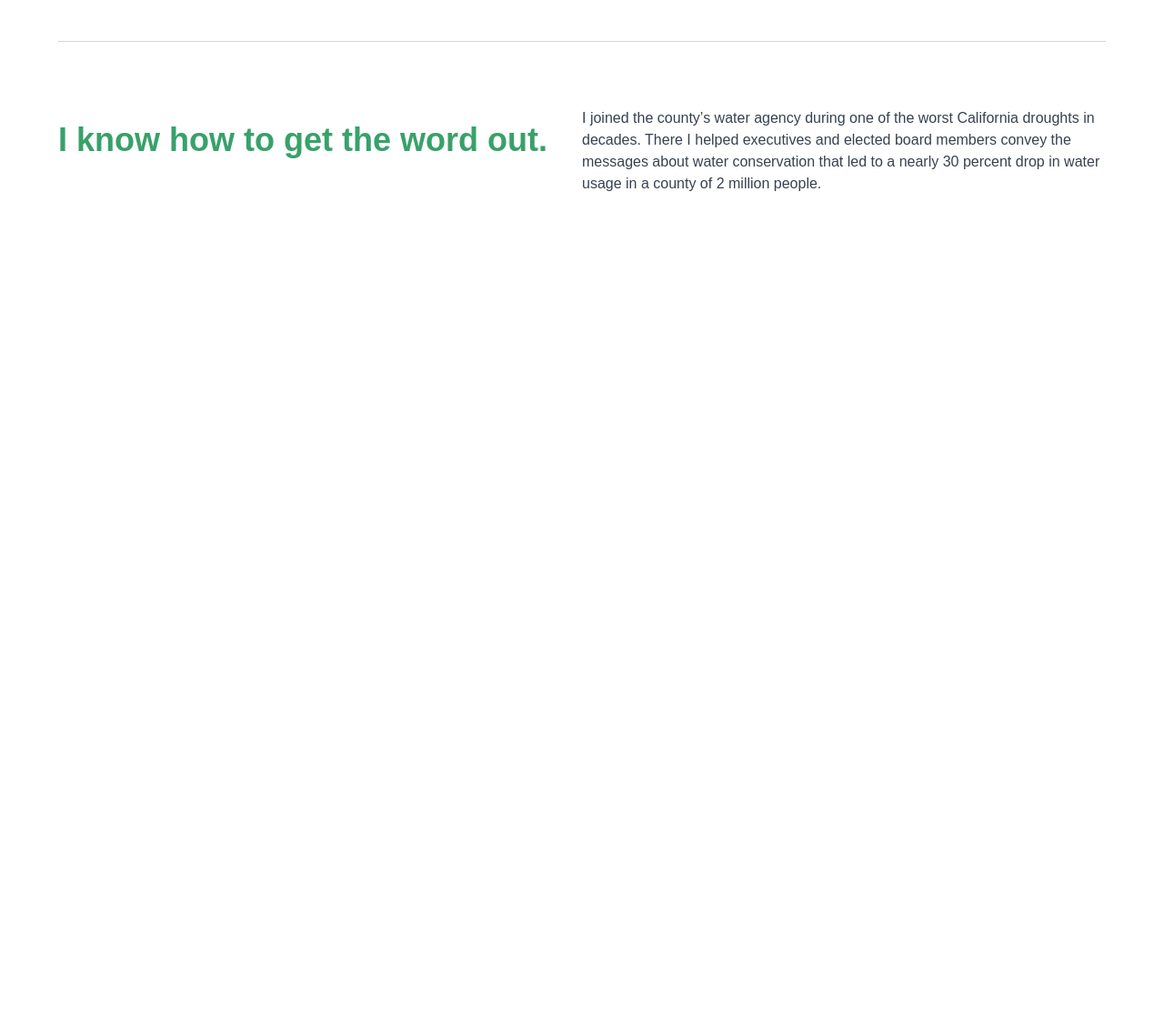
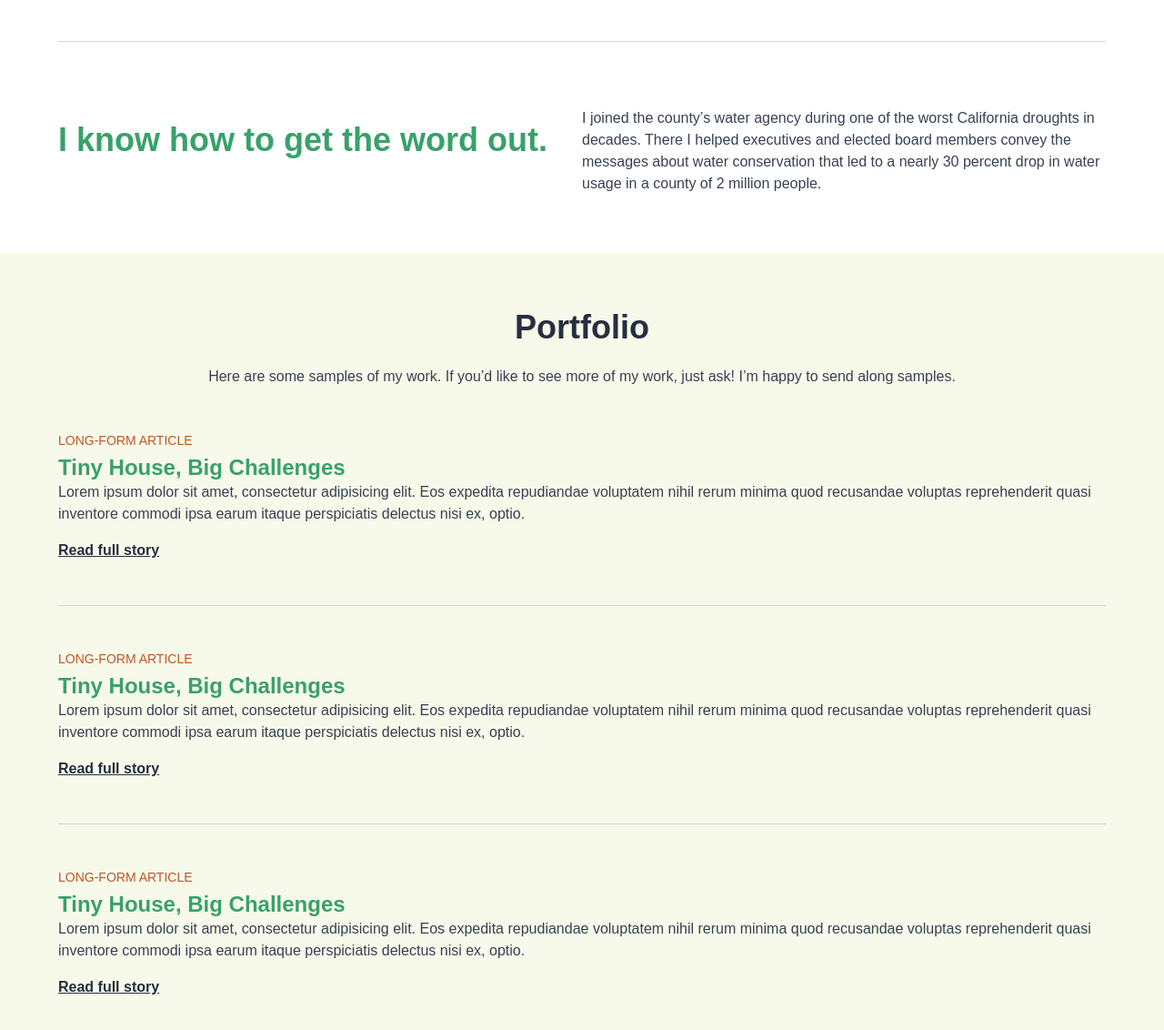
Before and after one commit to dtjv/colleen, a website: page src/index.html in a window 1280 px wide. Shown: the part 1864-2996 px from the top of the page at 91% size. Before the commit the page ends 2142 px from the top, so only its background shows below. Drawn offline with Linux system fonts and the light colour scheme; a web font is replaced by a local one.

Commit message:
Refactor: portfolio

```diff
--- a/src/index.html
+++ b/src/index.html
@@ -8,6 +8,7 @@
     <link href="./css/app.css" rel="stylesheet" />
   </head>
   <body>
+    <!-- nav -->
     <section>
       <div class="px-shell">
         <div class="nav">
@@ -22,6 +23,8 @@
         </div>
       </div>
     </section>
+
+    <!-- hero -->
     <section>
       <div class="px-shell hero-shell">
         <div class="hero">
@@ -39,6 +42,8 @@
         </div>
       </div>
     </section>
+
+    <!-- mkt -->
     <section>
       <div class="px-shell py-shell bg-tertiary-lite">
         <div class="mkt">
@@ -150,6 +155,8 @@
         </div>
       </div>
     </section>
+
+    <!-- why -->
     <section>
       <div class="px-shell py-shell">
         <div class="why">
@@ -203,5 +210,57 @@
         </div>
       </div>
     </section>
+
+    <!-- portfolio -->
+    <section>
+      <div class="px-shell py-shell bg-tertiary-lite">
+        <div class="portfolio">
+          <div class="portfolio-block">
+            <h3>Portfolio</h3>
+            <p>
+              Here are some samples of my work. If you’d like to see more of my
+              work, just ask! I’m happy to send along samples.
+            </p>
+          </div>
+          <ul class="portfolio-articles">
+            <li class="portfolio-article">
+              <p class="article-type">Long-Form Article</p>
+              <h4>Tiny House, Big Challenges</h4>
+              <p class="article-description">
+                Lorem ipsum dolor sit amet, consectetur adipisicing elit. Eos
+                expedita repudiandae voluptatem nihil rerum minima quod
+                recusandae voluptas reprehenderit quasi inventore commodi ipsa
+                earum itaque perspiciatis delectus nisi ex, optio.
+              </p>
+              <a href="">Read full story</a>
+            </li>
+            <div class="divider"></div>
+            <li class="portfolio-article">
+              <p class="article-type">Long-Form Article</p>
+              <h4>Tiny House, Big Challenges</h4>
+              <p class="article-description">
+                Lorem ipsum dolor sit amet, consectetur adipisicing elit. Eos
+                expedita repudiandae voluptatem nihil rerum minima quod
+                recusandae voluptas reprehenderit quasi inventore commodi ipsa
+                earum itaque perspiciatis delectus nisi ex, optio.
+              </p>
+              <a href="">Read full story</a>
+            </li>
+            <div class="divider"></div>
+            <li class="portfolio-article">
+              <p class="article-type">Long-Form Article</p>
+              <h4>Tiny House, Big Challenges</h4>
+              <p class="article-description">
+                Lorem ipsum dolor sit amet, consectetur adipisicing elit. Eos
+                expedita repudiandae voluptatem nihil rerum minima quod
+                recusandae voluptas reprehenderit quasi inventore commodi ipsa
+                earum itaque perspiciatis delectus nisi ex, optio.
+              </p>
+              <a href="">Read full story</a>
+            </li>
+          </ul>
+        </div>
+      </div>
+    </section>
   </body>
 </html>
--- a/src/scss/app.scss
+++ b/src/scss/app.scss
@@ -10,3 +10,4 @@
 @import "components/hero";
 @import "components/mkt";
 @import "components/why";
+@import "components/portfolio";
--- /dev/null
+++ b/src/scss/components/_portfolio.scss
@@ -0,0 +1,82 @@
+.portfolio-block {
+  @media (min-width: $breakpoint-lg) {
+    text-align: center;
+  }
+
+  h3 {
+    font-size: $text-3xl;
+    font-weight: $text-bold;
+    color: $text-dark;
+    line-height: $leading-none;
+
+    @media (min-width: $breakpoint-md) {
+      font-size: $text-4xl;
+    }
+  }
+
+  p {
+    font-size: $text-md;
+    font-weight: $text-normal;
+    color: $text-base;
+    margin-top: $sz-6;
+  }
+}
+
+.portfolio-article {
+  padding-top: $sz-6;
+  padding-bottom: $sz-6;
+
+  &:last-child {
+    padding-bottom: 0;
+  }
+
+  @media (min-width: $breakpoint-md) {
+    padding-top: $sz-8;
+    padding-bottom: $sz-8;
+  }
+
+  @media (min-width: $breakpoint-lg) {
+    padding-top: $sz-10;
+    padding-bottom: $sz-10;
+  }
+
+  @media (min-width: $breakpoint-xl) {
+    padding-top: $sz-12;
+    padding-bottom: $sz-12;
+  }
+
+  & .article-type {
+    text-transform: uppercase;
+    font-size: $text-sm;
+    font-weight: $text-medium;
+    color: $text-secondary;
+  }
+
+  & h4 {
+    font-size: $text-2xl;
+    font-weight: $text-bold;
+    line-height: $leading-tight;
+    color: $text-primary;
+    margin-top: $sz-1;
+  }
+
+  & .description {
+    font-size: $text-md;
+    font-weight: $text-normal;
+    color: $text-base;
+    margin-top: $sz-4;
+  }
+
+  & a {
+    display: inline-block;
+    font-weight: $text-semibold;
+    font-size: $text-md;
+    color: $text-dark;
+    margin-top: $sz-4;
+    text-decoration: underline;
+
+    &:hover {
+      color: $text-lite;
+    }
+  }
+}
```
Also changed, not shown: src/css/app.css, 1 other file.
